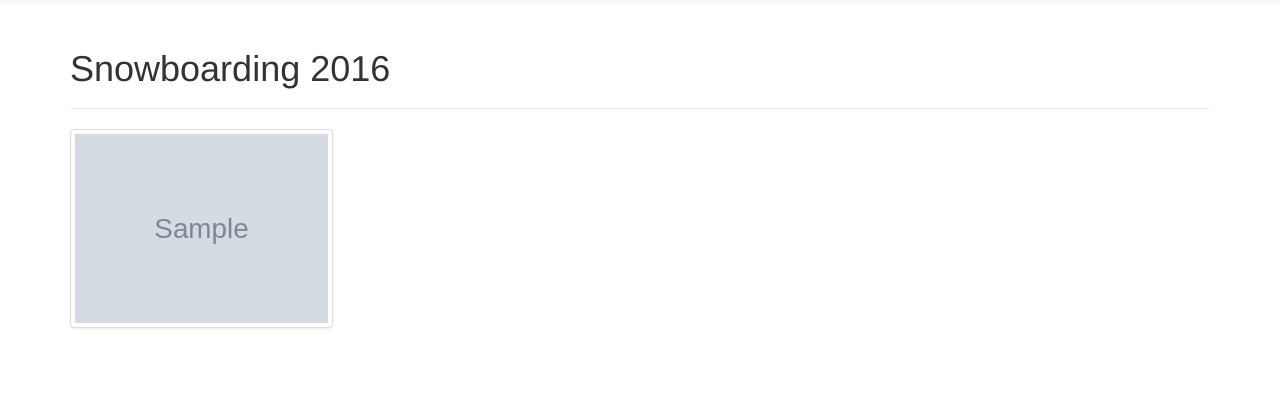
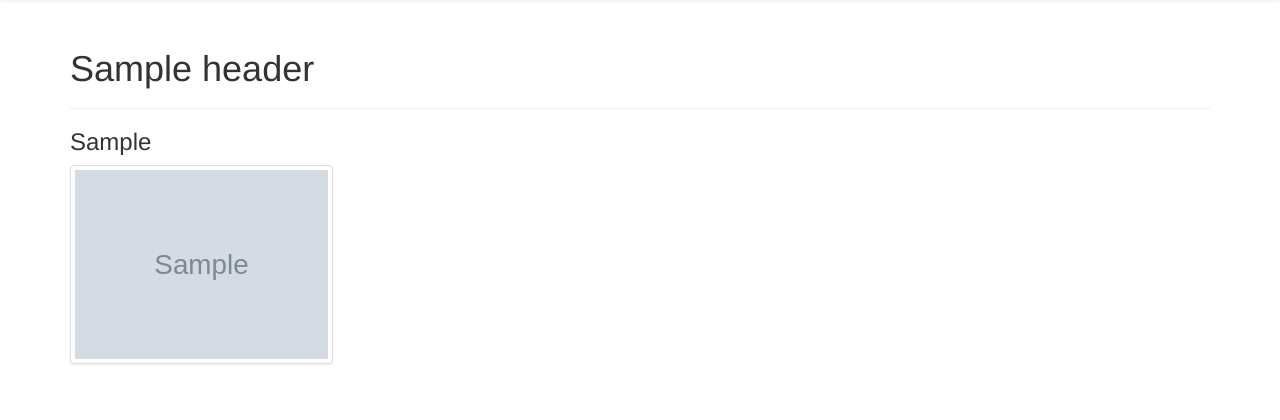
Before and after one commit to atm08e/amiller.im-py3, a Python web app: template templates/snowboarding.html in a window 1280 px wide. Shown: the part 51-471 px from the top of the page. Run offline with Jinja, Linux system fonts and the light colour scheme; the template is opened without the code that fills it: most values are stand-ins (such as "Sample title", 1, 10 or a date in 2020); grey boxes marked "Sample" are stand-in pictures; some libraries are stand-ins or nearby versions.

Commit message:
Adding header and header3 to snowboarding template

```diff
--- a/templates/snowboarding.html
+++ b/templates/snowboarding.html
@@ -3,9 +3,9 @@
 {% block content %}
 
 <div class="page-header">
-    <h1>Snowboarding 2016</h1>
+    <h1>{{header}}</h1>
 </div>
-
+<h3>{{header3}}</h3>
 {% for row in images %}
 <div class="row">
     {% for image in row %}
```
